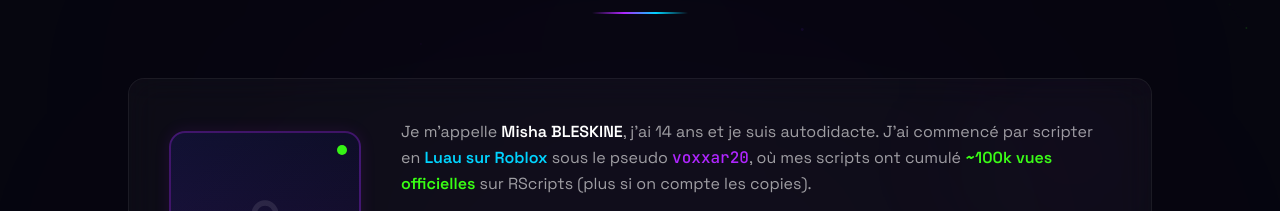
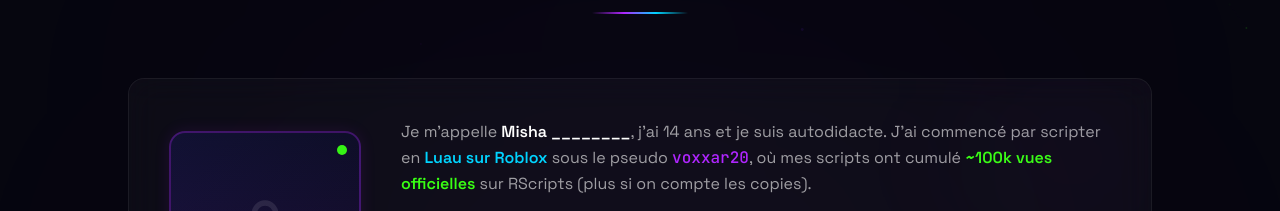
Before and after one commit to mbleskine-droid/Cv, a React (Vite) app: page / in a window 1280 px wide. Shown: the part 994-1205 px from the top of the page. Built offline with nearby package versions, Linux system fonts and the light colour scheme.

Commit message:
Update name in AboutMe component

```diff
--- a/src/components/AboutMe.tsx
+++ b/src/components/AboutMe.tsx
@@ -77,7 +77,7 @@
             <div className="flex-1 text-center lg:text-left">
               <p className="text-white/60 leading-relaxed mb-4 text-sm sm:text-base">
                 Je m'appelle{" "}
-                <span className="text-white font-semibold">Misha BLESKINE</span>,
+                <span className="text-white font-semibold">Misha ________</span>,
                 j'ai 14 ans et je suis autodidacte. J'ai commencé par scripter en{" "}
                 <span className="text-neon-blue font-semibold">
                   Luau sur Roblox
```
